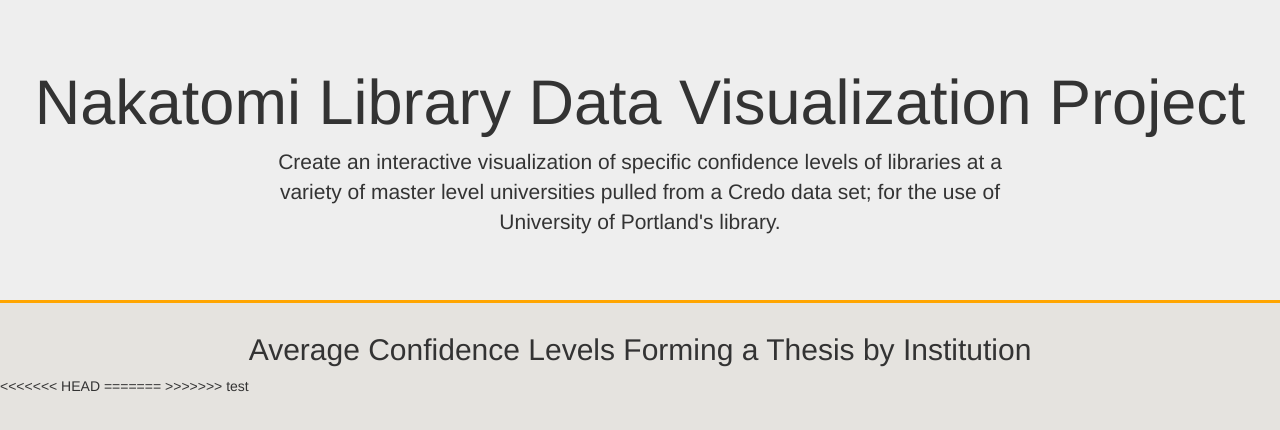
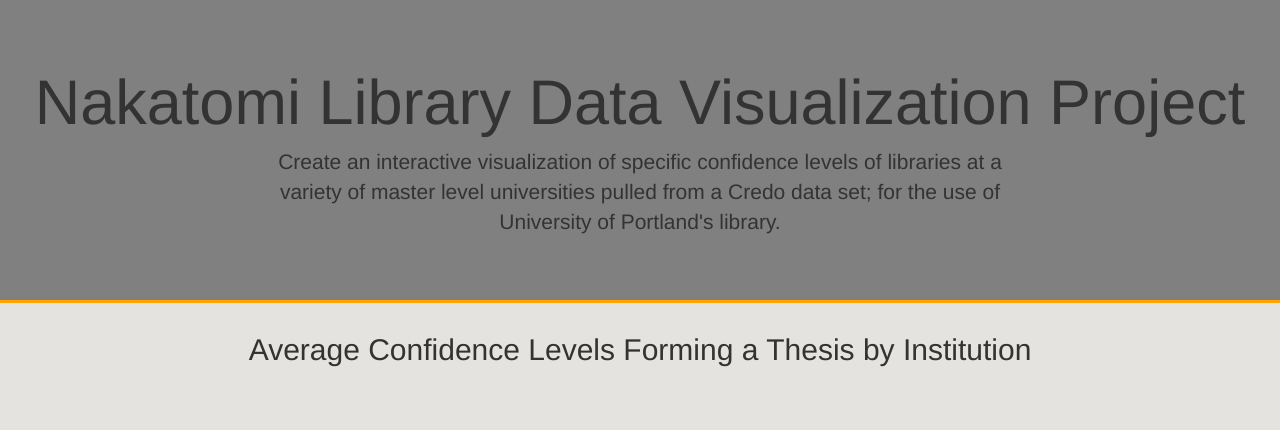
Before and after one commit to MurrayStudio/UP-Library-Data-Visualization-Team-Project, a plain HTML site: page index.html in a window 1280 px wide. Drawn offline with nearby package versions, Linux system fonts and the light colour scheme; a script that the page names is missing.

Commit message:
fix merge conflict

```diff
--- a/css/main.css
+++ b/css/main.css
@@ -17,15 +17,12 @@
 
 .jumbotron {
     text-align: center;
-<<<<<<< HEAD
     background-color: gray;
     border-bottom: 3px solid orange;
 
-=======
 }
 
 .jumbotron p{
     margin-left: 20%;
     margin-right: 20%;
->>>>>>> test
 }
--- a/index.html
+++ b/index.html
@@ -29,12 +29,6 @@
 
      <!-- Google Chart drawn in this div -->
     <div id="chart_div"></div>
-<<<<<<< HEAD
-    <!-- Google Chart drawn in this div -->
-
-=======
-
->>>>>>> test
 
 
 
```
